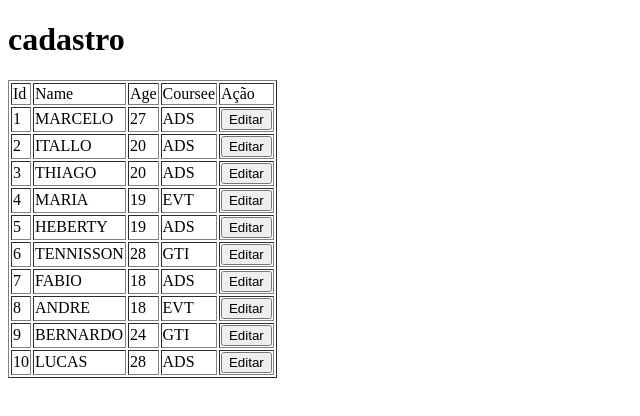
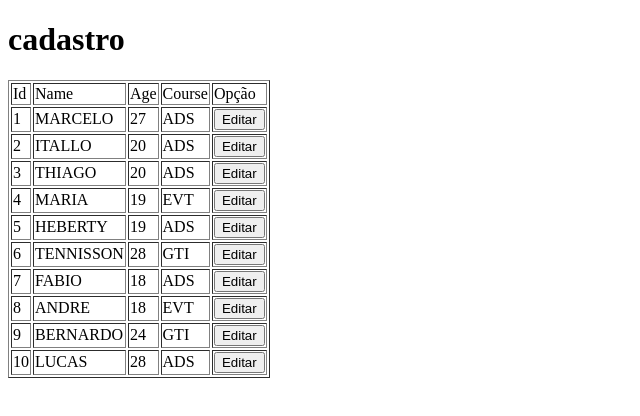
Before and after one commit to tiihmesquita/Cadastro-aluno, an Angular app: page / in a window 1280 px wide. Shown: the top 416 px of the page, without its empty margins (0-640 px from the left). Built offline with nearby package versions, Linux system fonts and the light colour scheme.

Commit message:
Deixando funcional opção editar

```diff
--- a/angular.json
+++ b/angular.json
@@ -1,5 +1,8 @@
 {
   "$schema": "./node_modules/@angular/cli/lib/config/schema.json",
+  "cli": {
+    "analytics": "aaa5c7c1-cb7c-4ebe-b9c4-0e4e3c53063f"
+  },
   "version": 1,
   "newProjectRoot": "projects",
   "projects": {
--- a/src/app/app.module.ts
+++ b/src/app/app.module.ts
@@ -4,7 +4,7 @@ import { BrowserModule } from '@angular/platform-browser';
 import { AppRoutingModule } from './app-routing.module';
 import { AppComponent } from './app.component';
 import { CadastroComponent } from './cadastro/cadastro.component';
-
+import { FormsModule } from '@angular/forms'; // <-- NgModel lives here
 @NgModule({
   declarations: [
     AppComponent,
@@ -12,7 +12,8 @@ import { CadastroComponent } from './cadastro/cadastro.component';
   ],
   imports: [
     BrowserModule,
-    AppRoutingModule
+    AppRoutingModule,
+    FormsModule
   ],
   providers: [],
   bootstrap: [AppComponent]
--- a/src/app/cadastro/cadastro.component.html
+++ b/src/app/cadastro/cadastro.component.html
@@ -6,8 +6,8 @@
             <td>Id</td>
             <td>Name</td>
             <td>Age</td>
-            <td>Coursee</td>
-            <td>Ação</td>
+            <td>Course</td>
+            <td>Opção</td>
     </tr>
     <tr *ngFor="let alu of alunos">
             <td>{{alu.id}}</td>
@@ -23,8 +23,12 @@
 </table>
 </div>
 <div *ngIf="selectedAluno">
-    <span>Alunos:</span>
-    <h2>{{selectedAluno.name}}</h2>
-    <div>id: {{selectedAluno.id}}</div>
 
+    <h2>Aluno: {{selectedAluno.name}}</h2>
+   <h2> Course: {{selectedAluno.course}}</h2>
+    <div>
+        <label>nome:</label>
+        <input id="name" [(ngModel)]="selectedAluno.name" placeholder="name">
+
+    </div>
 </div>
```
